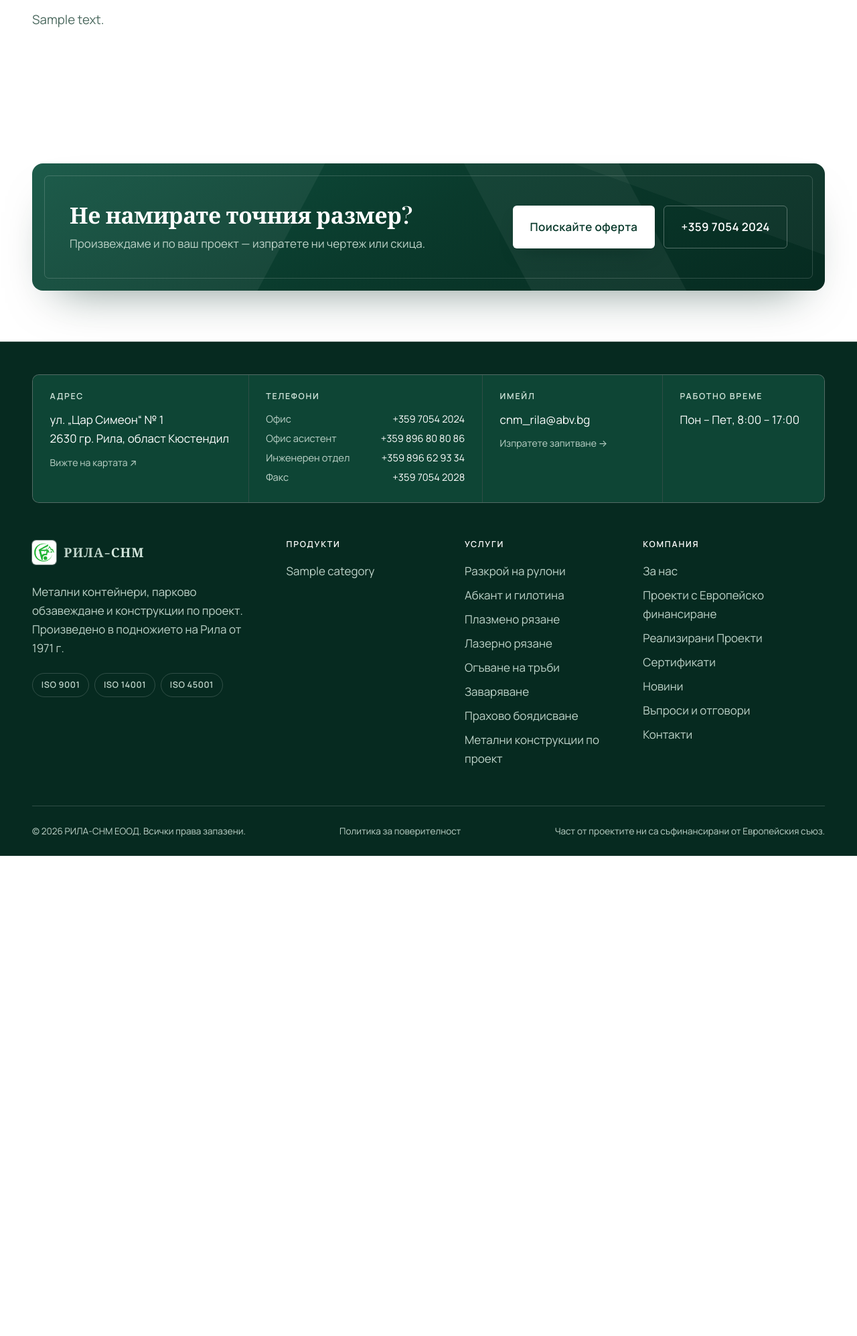
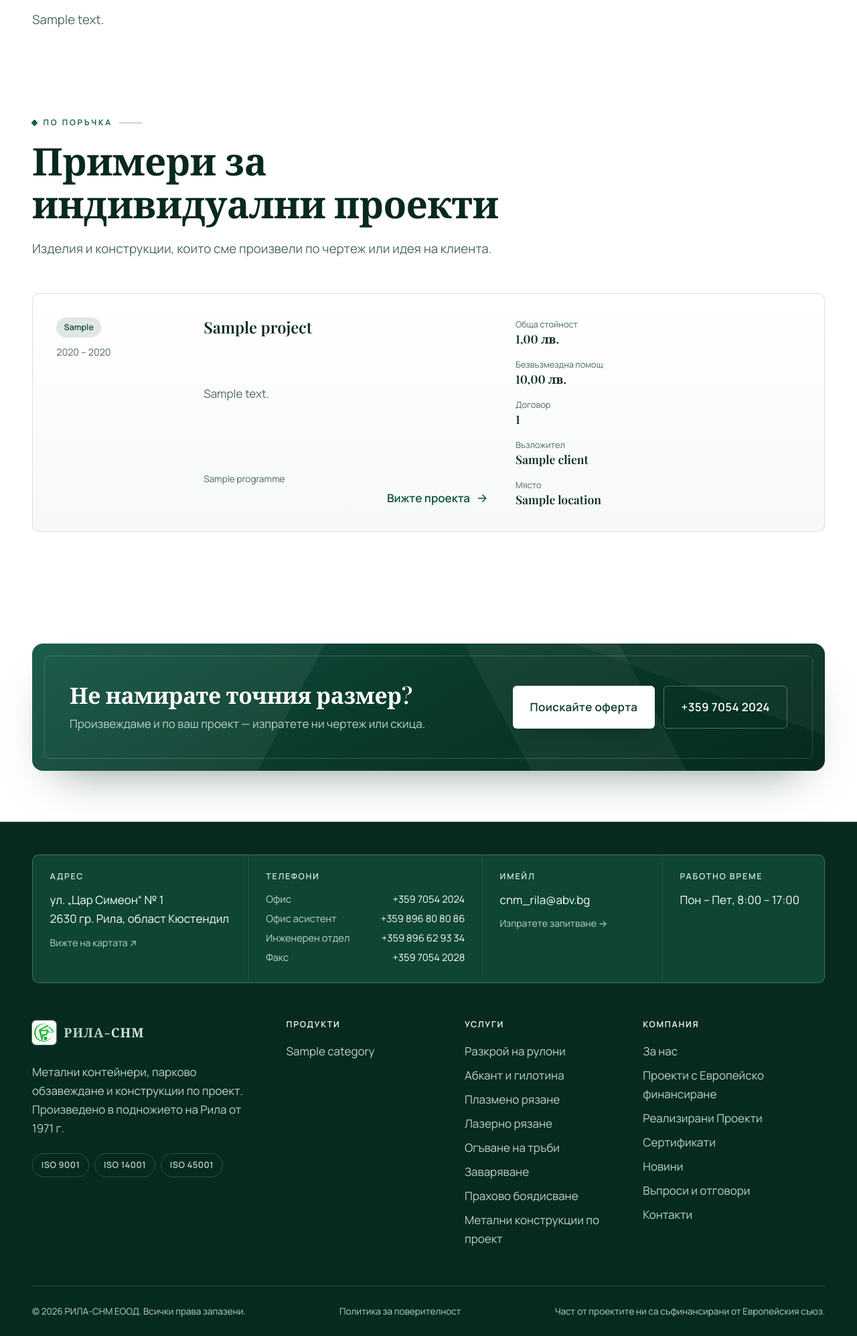
Before and after one commit to IvanMihaYlovv/rilacnm, a Django app: template templates/catalog/product_list.html in a window 1280 px wide. Shown: the part 541-2536 px from the top of the page at 67% size. Before the commit the page ends 1819 px from the top, so only its background shows below. Run offline with Django 5.2, Linux system fonts and the light colour scheme; tables that the repository leaves empty hold one stand-in row (values such as "Sample post"); the template is opened without the code that fills it: values that come from a table or form of the project are taken from there, most other values are stand-ins (such as "Sample title", 1, 10 or a date in 2020); parts of the project's set-up code (start-up, migrations or seed data) failed here and were passed over; some libraries are stand-ins or nearby versions; some web fonts are replaced.

Commit message:
Show custom project examples on the catalog page
"Примери за индивидуални проекти" lists up to four published projects
marked "по поръчка" between the product groups and the made-to-order
call to action, with a link to the filtered list when there are more.
It stays hidden until the first such project exists.

Drop the delivery step from the custom-work section: not confirmed.

Co-Authored-By: Claude Opus 5.5 <noreply@anthropic.com>

```diff
--- a/catalog/views.py
+++ b/catalog/views.py
@@ -4,10 +4,13 @@ from django.views.generic import DetailView, TemplateView
 
 from contacts.forms import InquiryForm
 from core.seo import SeoPageMixin, item_list_node, product_node
+from projects.models import Project
 
 from .models import Category, Product
 
 RELATED_LIMIT = 8
+# Custom-made projects shown under the catalog, before the "made to order" call to action.
+CUSTOM_EXAMPLES_LIMIT = 4
 
 
 def _product_entries(products):
@@ -37,6 +40,9 @@ class CatalogView(SeoPageMixin, TemplateView):
         self.categories = self.get_categories()
         ctx = super().get_context_data(**kwargs)
         ctx['categories'] = self.categories
+        examples = list(Project.objects.custom_examples()[:CUSTOM_EXAMPLES_LIMIT + 1])
+        ctx['custom_examples'] = examples[:CUSTOM_EXAMPLES_LIMIT]
+        ctx['more_custom_examples'] = len(examples) > CUSTOM_EXAMPLES_LIMIT
         return ctx
 
     def get_schema_nodes(self):
--- a/projects/models.py
+++ b/projects/models.py
@@ -26,6 +26,10 @@ PROGRAMME_LOGOS = {
 class ProjectQuerySet(models.QuerySet):
     def published(self):
         return self.filter(is_published=True)
+
+    def custom_examples(self):
+        """Published client projects made to the client's own drawing or idea."""
+        return self.published().filter(kind=Project.Kind.CLIENT, is_custom=True)
 
 
 class Project(SluggedModel):
--- a/projects/views.py
+++ b/projects/views.py
@@ -13,8 +13,6 @@ CUSTOM_STEPS = [
      'Уточняваме материала, размерите и покритието и ви изпращаме оферта с цена и срок.'),
     ('Произвеждаме в завода в Рила',
      'Рязане, огъване, заваряване и прахово боядисване — всичко под един покрив.'),
-    ('Доставяме до обекта',
-     'Организираме доставка до обекта ви навсякъде в България.'),
 ]
 
 
--- a/templates/catalog/product_list.html
+++ b/templates/catalog/product_list.html
@@ -29,5 +29,27 @@
   </section>
 {% endfor %}
 
+{% if custom_examples %}
+<section class="section section--flush custom-examples" id="individualni-proekti" aria-labelledby="custom-examples-title">
+  <div class="container">
+    <header class="section__head">
+      <div>
+        <p class="eyebrow" data-reveal>По поръчка</p>
+        <h2 class="section__title" id="custom-examples-title" data-reveal>Примери за индивидуални проекти</h2>
+        <p class="section__lead" data-reveal>Изделия и конструкции, които сме произвели по чертеж или идея на клиента.</p>
+      </div>
+      {% if more_custom_examples %}
+        <a class="btn btn--ghost btn--sm" href="{% url 'projects:realized' %}?vid=po-porachka" data-reveal>Всички индивидуални проекти</a>
+      {% endif %}
+    </header>
+    <div class="projects__list">
+      {% for project in custom_examples %}
+        {% include 'partials/project_card.html' with heading='h3' %}
+      {% endfor %}
+    </div>
+  </div>
+</section>
+{% endif %}
+
 {% include 'partials/cta.html' with cta_title='Не намирате точния размер?' cta_text='Произвеждаме и по ваш проект — изпратете ни чертеж или скица.' %}
 {% endblock %}
```
Also changed, not shown: catalog/tests.py (+32 -2 lines).
